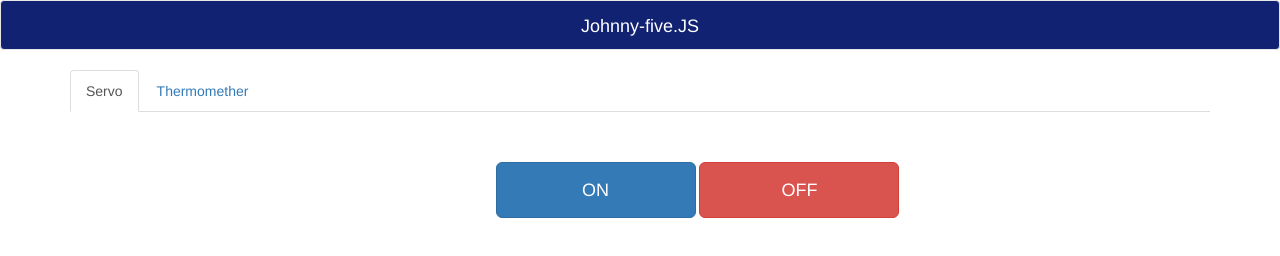
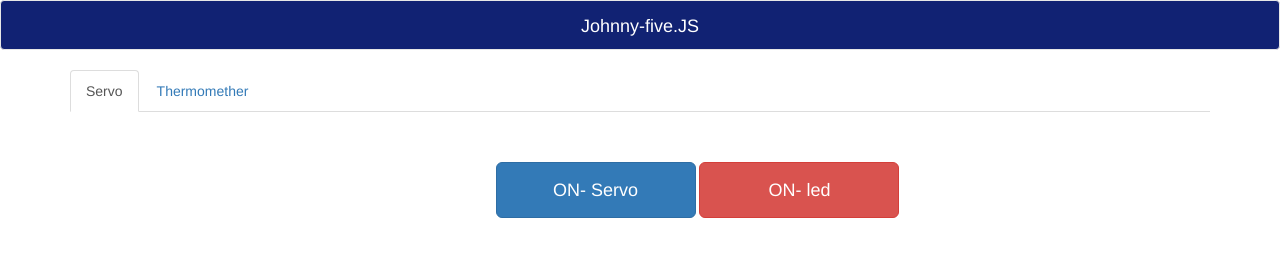
Before and after one commit to ambrurs/i2c, a website: page web/public/index.html in a window 1280 px wide. Drawn offline with nearby package versions, Linux system fonts and the light colour scheme; no server answers.

Commit message:
se cambia el boton

```diff
--- a/web/public/index.html
+++ b/web/public/index.html
@@ -179,8 +179,8 @@
 			<div id="leds" class="tab-pane fade in active">
 				<div class="row leds">
 					<div class=" col-md-offset-4 btns">
-						<button ng-click="encender();" id="b_on" type="button" class="btn btn-lg btn-primary">ON</button>
-						<button ng-click="apagar();" id="b_off" type="button" class="btn btn-lg btn-danger">OFF</button>
+						<button ng-click="encender();" id="b_on" type="button" class="btn btn-lg btn-primary">ON- Servo</button>
+						<button ng-click="apagar();" id="b_off" type="button" class="btn btn-lg btn-danger">ON- led</button>
 						{{hola}}
 					</div>
 					<br>
```
